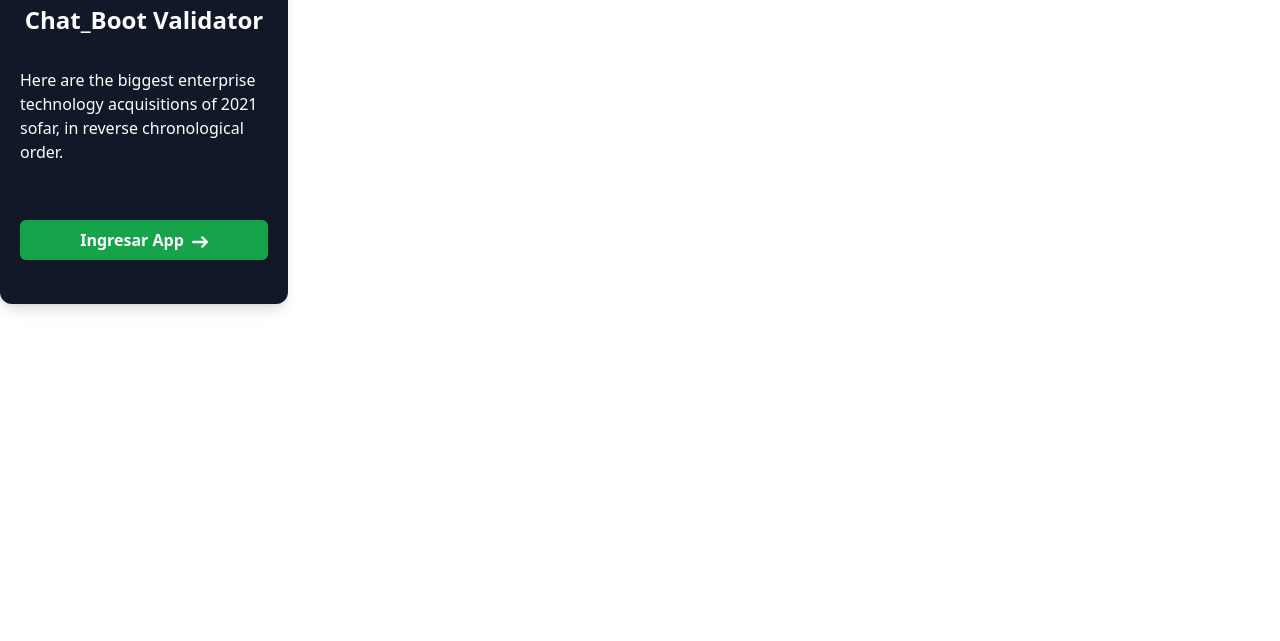
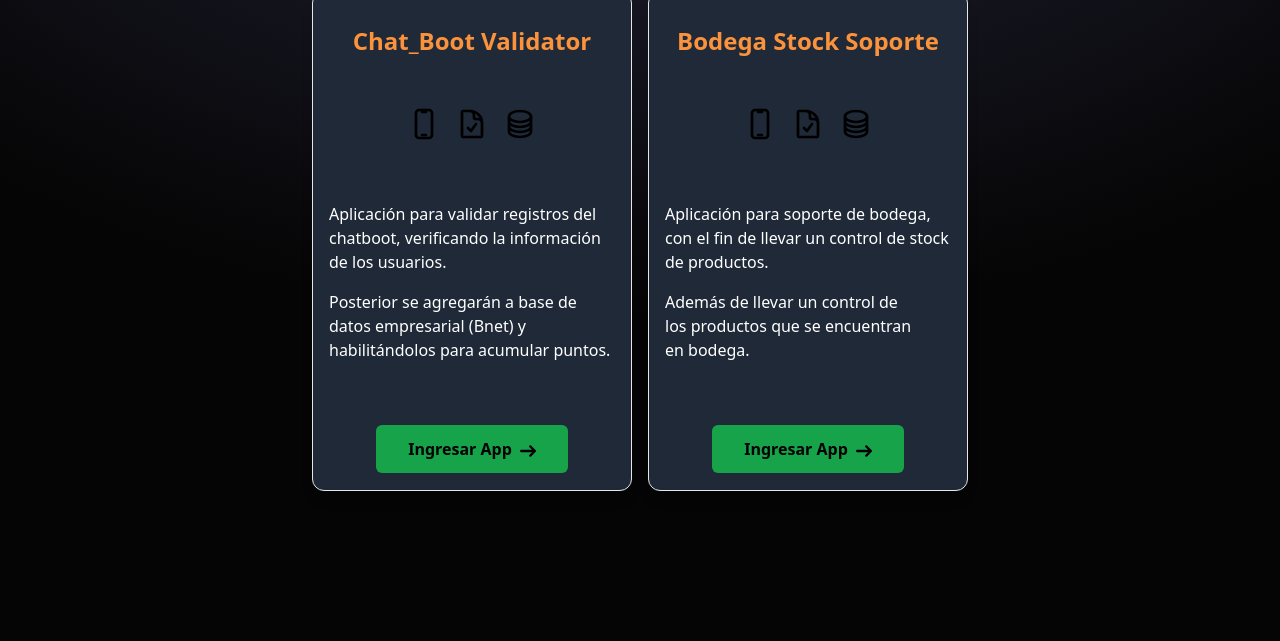
Before and after one commit to llOrtegall/Menu_App_Empresa, an Astro site: page / in a window 1280 px wide. Shown: the part 159-800 px from the top of the page. Built offline with nearby package versions, Linux system fonts and the light colour scheme; Astro itself is replaced by a stand-in of ours.

Commit message:
cambiar enfoque

```diff
--- /dev/null
+++ b/src/components/Datail.astro
@@ -0,0 +1,43 @@
+---
+import ArrowIcon from './Icons/Button.astro'
+import TelIcon from './Icons/CelIcon.astro'
+import DataIcon from './Icons/DataIcon.astro'
+import DocIcon from './Icons/DocIcon.astro'
+
+interface Props {
+  id: string
+  title: string
+  description: string
+  description2: string
+  link: string
+}
+
+const { id, title, description, description2, link } = Astro.props;
+
+---
+
+<section id={id} class="flex flex-col justify-around items-center w-80 h-[500px] bg-gray-800 border-gray-200 rounded-xl shadow-lg border">
+  <h5 class="text-2xl text-center font-bold text-orange-400 py-4">{title}</h5>
+
+<figure class="flex w-full justify-center gap-4 ">
+  <TelIcon /> <DocIcon /> <DataIcon />
+</figure>
+
+<article class="py-5 px-4 flex flex-col items-center">
+
+  <p class="py-2 font-normal text-white text-pretty">
+    {description}
+  </p>
+  <p class="py-2 font-normal text-white text-pretty">
+    {description2}
+  </p>
+
+</article>
+
+<a href={link} class="flex items-center bg-green-600 py-3 px-8 rounded-md hover:bg-green-700">
+  <p class="font-semibold up">Ingresar App</p>
+  <figure class="pt-1">
+    <ArrowIcon />
+  </figure>
+</a>
+</section>
--- /dev/null
+++ b/src/components/Icons/CelIcon.astro
@@ -0,0 +1,14 @@
+<svg
+  xmlns="http://www.w3.org/2000/svg"
+  fill="none"
+  viewBox="0 0 24 24"
+  stroke-width="2"
+  stroke="currentColor"
+  class="w-8 h-8"
+>
+  <path
+    stroke-linecap="round"
+    stroke-linejoin="round"
+    d="M10.5 1.5H8.25A2.25 2.25 0 0 0 6 3.75v16.5a2.25 2.25 0 0 0 2.25 2.25h7.5A2.25 2.25 0 0 0 18 20.25V3.75a2.25 2.25 0 0 0-2.25-2.25H13.5m-3 0V3h3V1.5m-3 0h3m-3 18.75h3"
+  ></path>
+</svg>
--- /dev/null
+++ b/src/components/Icons/DataIcon.astro
@@ -0,0 +1,14 @@
+<svg
+  xmlns="http://www.w3.org/2000/svg"
+  fill="none"
+  viewBox="0 0 24 24"
+  stroke-width="2"
+  stroke="currentColor"
+  class="w-8 h-8"
+>
+  <path
+    stroke-linecap="round"
+    stroke-linejoin="round"
+    d="M20.25 6.375c0 2.278-3.694 4.125-8.25 4.125S3.75 8.653 3.75 6.375m16.5 0c0-2.278-3.694-4.125-8.25-4.125S3.75 4.097 3.75 6.375m16.5 0v11.25c0 2.278-3.694 4.125-8.25 4.125s-8.25-1.847-8.25-4.125V6.375m16.5 0v3.75m-16.5-3.75v3.75m16.5 0v3.75C20.25 16.153 16.556 18 12 18s-8.25-1.847-8.25-4.125v-3.75m16.5 0c0 2.278-3.694 4.125-8.25 4.125s-8.25-1.847-8.25-4.125"
+  ></path>
+</svg>
--- /dev/null
+++ b/src/components/Icons/DocIcon.astro
@@ -0,0 +1,14 @@
+<svg
+  xmlns="http://www.w3.org/2000/svg"
+  fill="none"
+  viewBox="0 0 24 24"
+  stroke-width="2"
+  stroke="currentColor"
+  class="w-8 h-8"
+>
+  <path
+    stroke-linecap="round"
+    stroke-linejoin="round"
+    d="M10.125 2.25h-4.5c-.621 0-1.125.504-1.125 1.125v17.25c0 .621.504 1.125 1.125 1.125h12.75c.621 0 1.125-.504 1.125-1.125v-9M10.125 2.25h.375a9 9 0 0 1 9 9v.375M10.125 2.25A3.375 3.375 0 0 1 13.5 5.625v1.5c0 .621.504 1.125 1.125 1.125h1.5a3.375 3.375 0 0 1 3.375 3.375M9 15l2.25 2.25L15 12"
+  ></path>
+</svg>
--- /dev/null
+++ b/src/components/Proyecto.astro
@@ -0,0 +1,27 @@
+---
+import DetalleProyecto from './Datail.astro';
+
+const PROYECTOS = [
+  {
+    id: 1,
+    title: 'Chat_Boot Validator',
+    description: 'Aplicación para validar registros del chatboot, verificando la información de los usuarios.',
+    description2: 'Posterior se agregarán a base de datos empresarial (Bnet) y habilitándolos para acumular puntos.',
+    link: '/chat_bot/index.html',
+  },
+  {
+    id:2,
+    title: 'Bodega Stock Soporte',
+    description: 'Aplicación para soporte de bodega, con el fin de llevar un control de stock de productos.',
+    description2: 'Además de llevar un control de los productos que se encuentran en bodega.',
+    link: '/bodega_stock/index.html',
+  }
+]
+---
+<section class='flex gap-4'>
+  {
+    PROYECTOS.map((p) => (
+      <DetalleProyecto  description={p.description} description2={p.description2} id='' link={p.link} title={p.title}/>
+    ))
+  }
+</section>
--- a/src/layouts/Layout.astro
+++ b/src/layouts/Layout.astro
@@ -16,11 +16,23 @@ const { title } = Astro.props;
 		<meta name="generator" content={Astro.generator} />
 		<title>{title}</title>
 	</head>
-	<body>
+	<body class="bg-[radial-gradient(ellipse_80%_80%_at_50%_-20%,rgba(120,119,198,0.3),rgba(255,255,255,0))] bg-no-repeat bg-fixed w-fit sm:w-full">
 		<slot />
 	</body>
 </html>
 <style is:global>
 	:root {
+		color-scheme: light dark;
+	}
+
+	html {
+		scroll-behavior: smooth;
+	}
+
+	body {;
+		background: #050505;
+		display: flex;
+		flex-direction: column;
+		min-height: 100vh;
 	}
 </style>
--- a/src/pages/index.astro
+++ b/src/pages/index.astro
@@ -1,27 +1,11 @@
 ---
 import Layout from "../layouts/Layout.astro";
-import ArrowIcon from "../components/Button.astro";
+import Proyects from "../components/Proyecto.astro";
 ---
 
 <Layout title="Aplicaciones Gane (Servired - Multired)">
-	<main>
-		<section class="w-72 bg-gray-900 border-gray-200 rounded-xl shadow-lg">
-			<figure><img class="rounded-t-lg" src="example.png" alt="logo aplición" /></figure>
-
-			<article class="p-5 flex flex-col items-center">
-				<h5 class="text-2xl font-bold text-white">Chat_Boot Validator</h5>
-				<p class="py-8 font-normal text-white">
-					Here are the biggest enterprise technology acquisitions of 2021 sofar,
-					in reverse chronological order.
-				</p>
-				<a href="#" class="bg-green-600 p-2 my-6 flex items-center justify-center font-semibold text-white w-full h-full rounded-md">
-					<p>Ingresar App</p>
-					<figure class="pt-1">
-						<ArrowIcon />
-					</figure>
-				</a>
-			</article>
-		</section>
+	<main class="flex items-center justify-center h-[100vh]">
+		<Proyects />
 	</main>
 </Layout>
 
```
Also changed, not shown: src/components/Icons/Button.astro (renamed from src/components/Button.astro).
